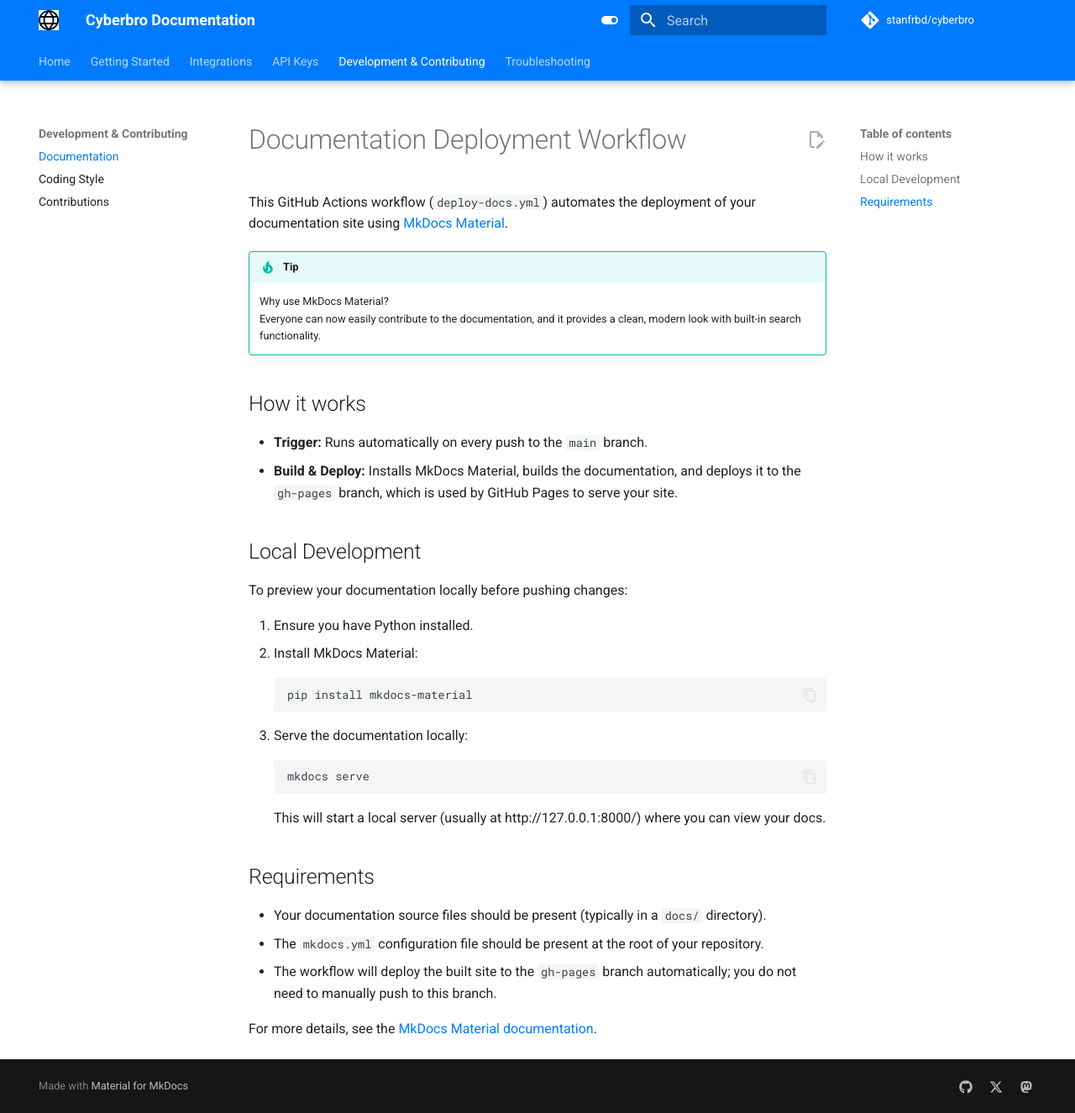
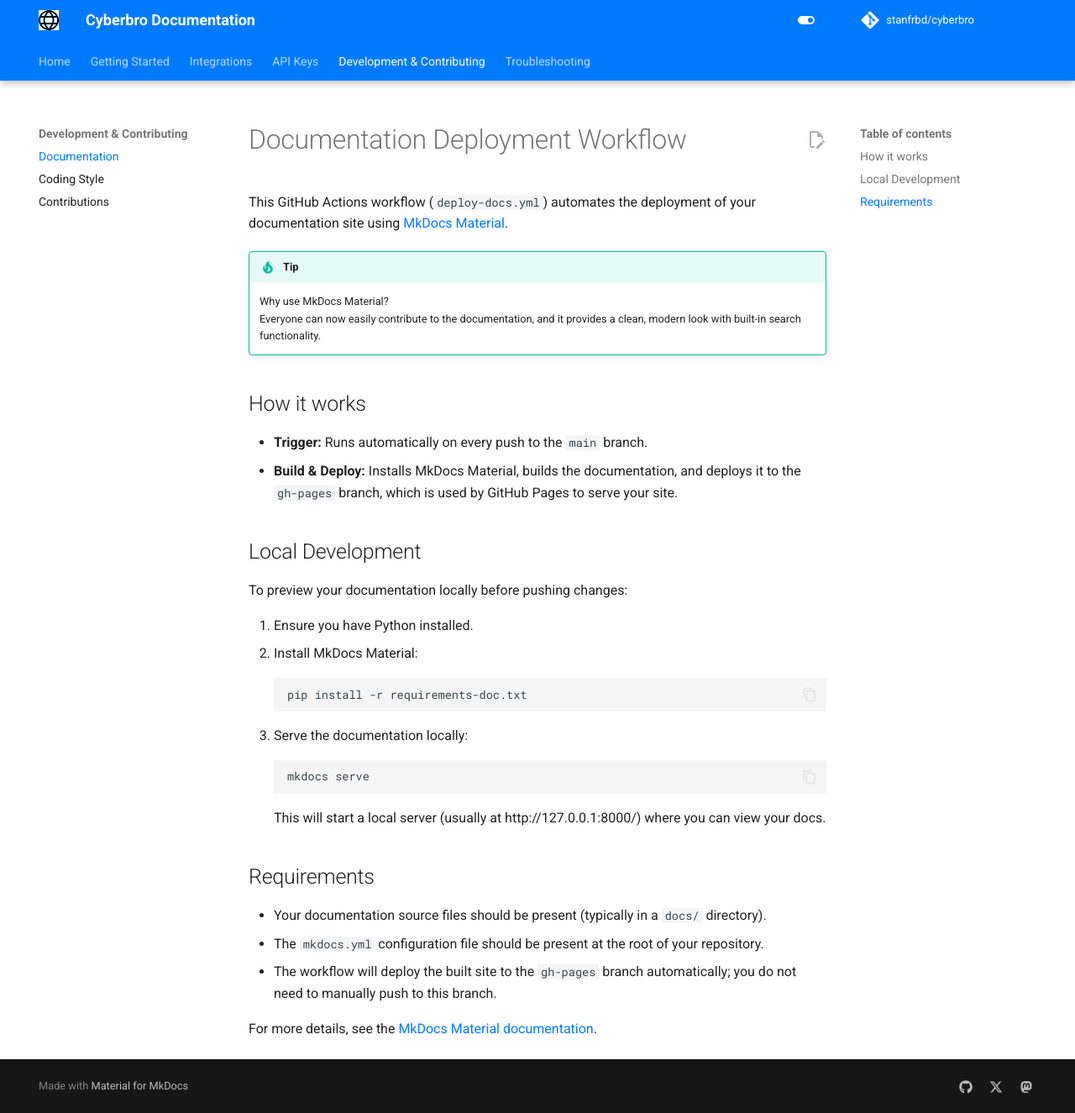
Before and after one commit to ubahmapk/cyberbro, an MkDocs documentation site: the page built from docs/contribute/Documentation.md, in a window 1280 px wide and 1325 px high. Shown: the whole window at 84% size. Built offline with MkDocs 1.6.1 and Material for MkDocs 9.7.7, drawn with Linux system fonts in a browser that asks for light colours; comment, search, counter and statistics services are not loaded; some of the changed lines change nothing that is shown.

Commit message:
Update doc

````diff
--- a/docs/contribute/Documentation.md
+++ b/docs/contribute/Documentation.md
@@ -18,7 +18,7 @@
 1. Ensure you have Python installed.
 2. Install MkDocs Material:
     ```sh
-    pip install mkdocs-material
+    pip install -r requirements-doc.txt
     ```
 3. Serve the documentation locally:
     ```sh
--- a/mkdocs.yml
+++ b/mkdocs.yml
@@ -91,3 +91,10 @@
   - pymdownx.inlinehilite
   - pymdownx.snippets
   - pymdownx.keys
+plugins:
+  - git-revision-date-localized:
+      enable_creation_date: true
+      type: timeago
+  - git-committers:
+      repository: stanfrbd/cyberbro
+      branch: main
--- a/requirements-doc.txt
+++ b/requirements-doc.txt
@@ -1 +1,3 @@
 mkdocs-material
+mkdocs-git-revision-date-localized-plugin
+mkdocs-git-committers-plugin-2
````
Also changed, not shown: 3 other files.
